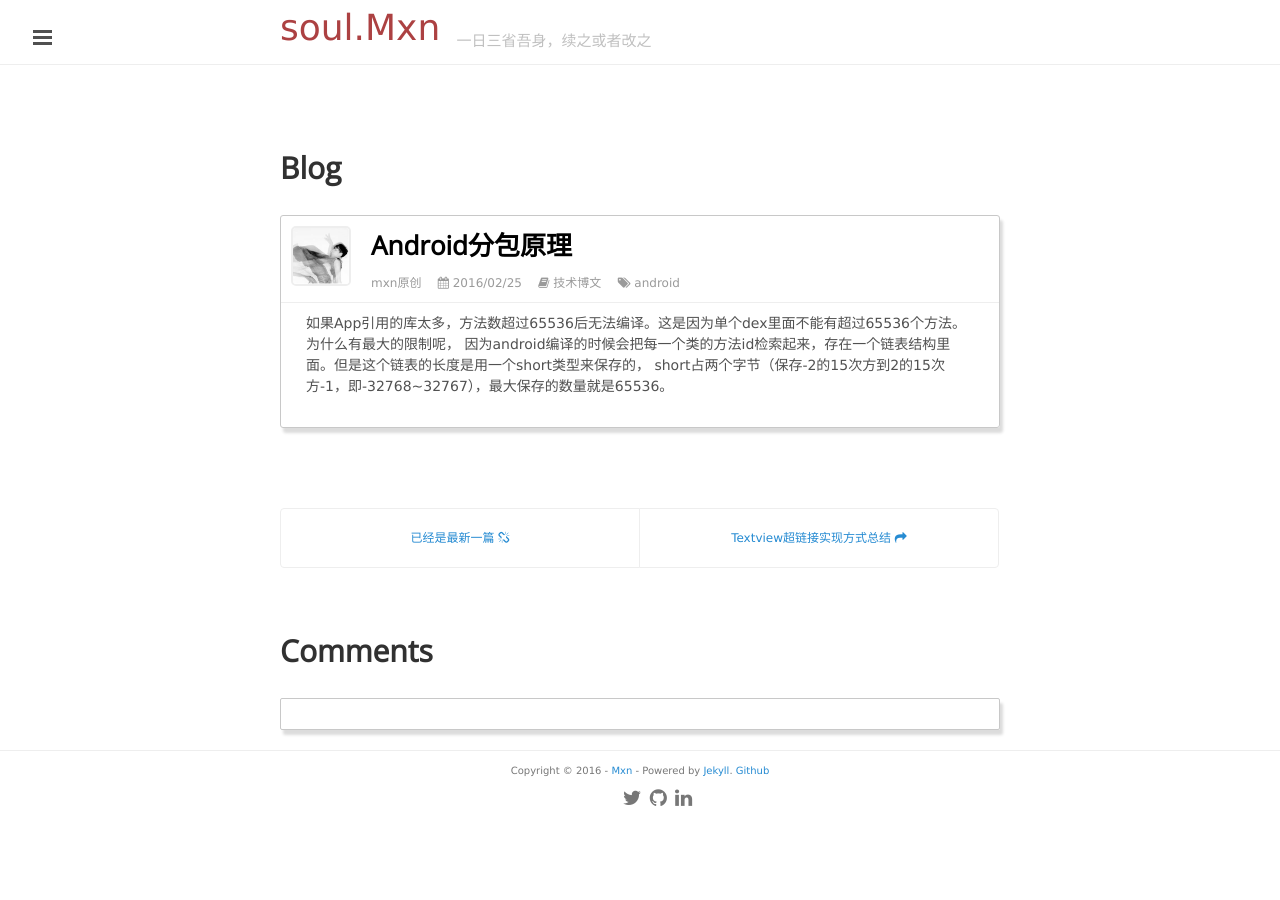
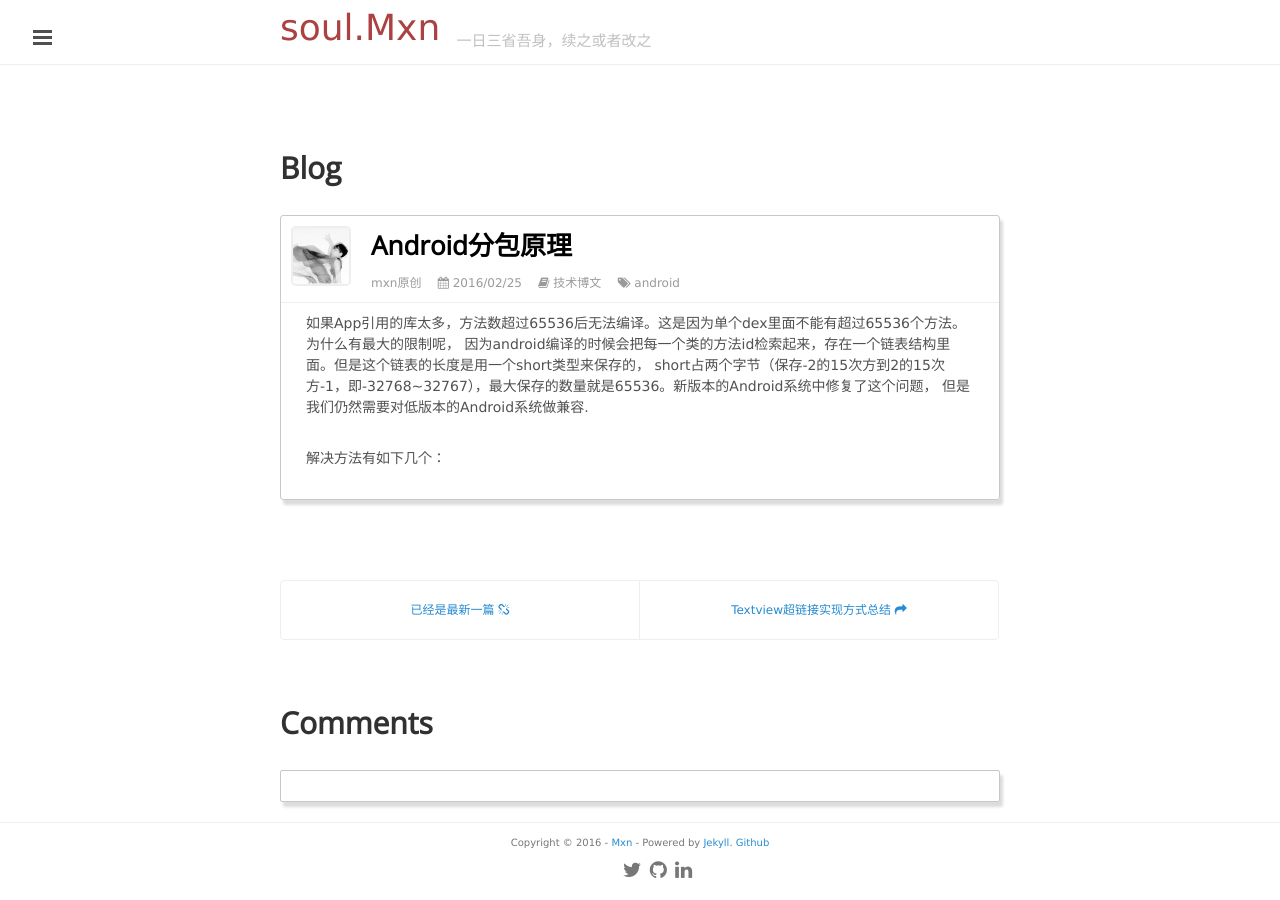
Before and after one commit to mxn21/mxn21.github.io, a Jekyll site: the page built from _posts/2016-2-25-android分包原理.md, in a window 1280 px wide. Built offline with Jekyll 4.4.1, drawn with Linux system fonts in a browser that asks for light colours; Markdown is read by kramdown in place of the engine named in the settings; comment, search, counter and statistics services are not loaded.

Commit message:
24243223

```diff
--- a/_posts/2016-2-25-android分包原理.md
+++ b/_posts/2016-2-25-android分包原理.md
@@ -8,4 +8,7 @@
 
 如果App引用的库太多，方法数超过65536后无法编译。这是因为单个dex里面不能有超过65536个方法。为什么有最大的限制呢，
 因为android编译的时候会把每一个类的方法id检索起来，存在一个链表结构里面。但是这个链表的长度是用一个short类型来保存的，
-short占两个字节（保存-2的15次方到2的15次方-1，即-32768~32767），最大保存的数量就是65536。
+short占两个字节（保存-2的15次方到2的15次方-1，即-32768~32767），最大保存的数量就是65536。新版本的Android系统中修复了这个问题，
+但是我们仍然需要对低版本的Android系统做兼容.
+
+解决方法有如下几个：
```
